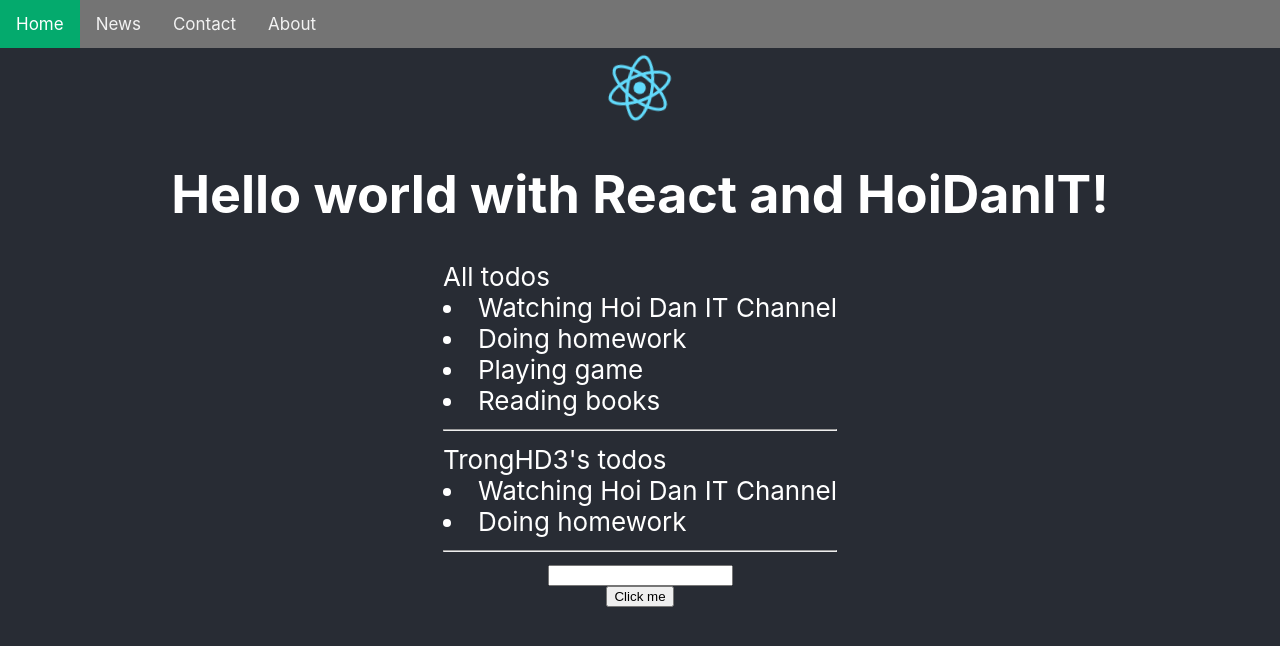
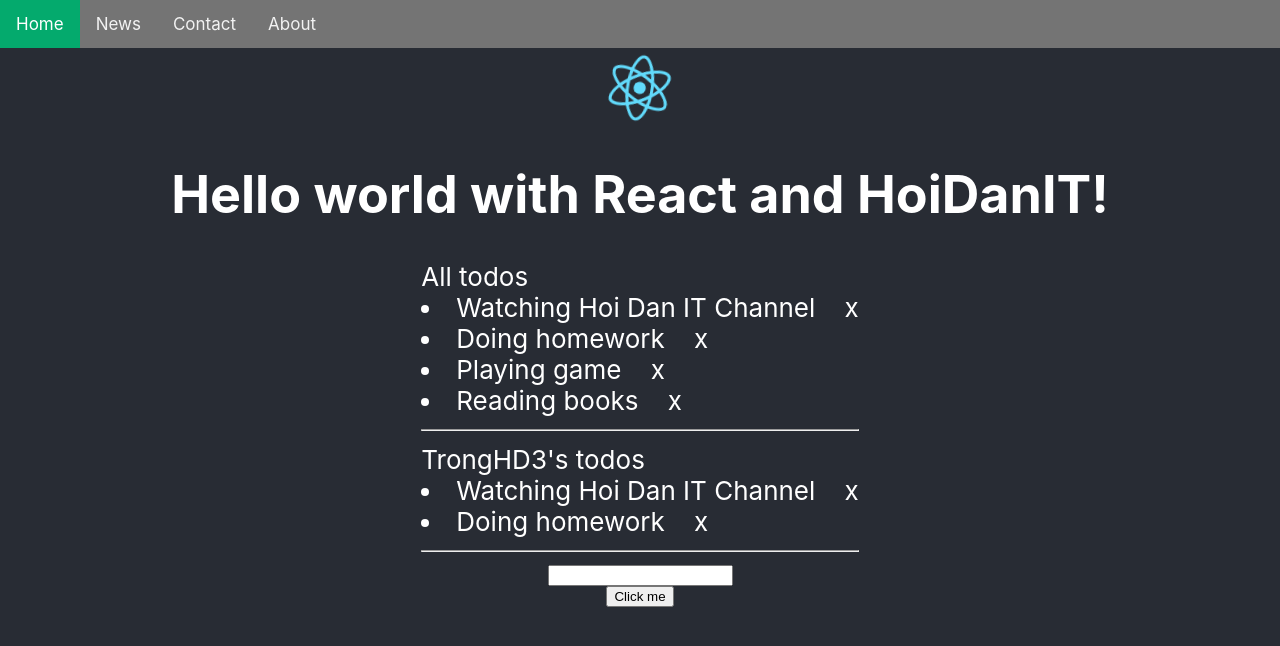
Before and after one commit to anhtrong211998/learn-react-hook-basic, a React (Create React App) app: page / in a window 1280 px wide. Shown: the top 646 px of the page. Built offline with nearby package versions, Linux system fonts and the light colour scheme.

Commit message:
Example Props with function

```diff
--- a/src/App.js
+++ b/src/App.js
@@ -29,9 +29,19 @@
     }
     //hook not merge state
     //...spread syntax array js
-    let newTodo = { id: 'abc', title: address, type: 'eric' }
+    let newTodo = {
+      id: Math.floor((Math.random() * 100000) + 1),
+      title: address,
+      type: 'eric'
+    }
     setTodos([...todos, newTodo])
     setAddress('')
+  }
+
+  const deleteDataTodo = (id) => {
+    let currentTodos = todos;
+    currentTodos = currentTodos.filter(item => item.id !== id)
+    setTodos(currentTodos)
   }
   //re-render
 
@@ -43,11 +53,14 @@
         <h1>Hello world with React and {name}!</h1>
 
         <Todo todos={todos}
-          title={`All todos`} />
+          title={`All todos`}
+          deleteDataTodo={deleteDataTodo}
+        />
 
         <Todo
           todos={todos.filter(item => item.type === 'eric')}
           title={`TrongHD3's todos`}
+          deleteDataTodo={deleteDataTodo}
         />
 
         <input type="text" value={address} onChange={(event) => setAddress(event.target.value)} />
--- a/src/views/Todo.js
+++ b/src/views/Todo.js
@@ -1,16 +1,21 @@
 export function Todo(props) {
-    const todos = props.todos;
+    const handleDelete = (id) => {
+        props.deleteDataTodo(id)
+    }
     return (
         <div className="todos-container" style={{ textAlign: 'left' }}>
             <div className="title">
                 {props.title}
             </div>
-            {todos.map(todo => {
+            {props.todos.map(todo => {
                 return (
-                    <li className="todo-child" key={todo.id}> {todo.title}</li>
+                    <li className="todo-child" key={todo.id}>
+                        {todo.title}
+                        &nbsp; &nbsp; <span onClick={() => handleDelete(todo.id)} style={{cursor:'pointer'}}>x</span>
+                    </li>
                 )
             })}
-            <hr/>
+            <hr />
         </div>
     );
 }
```
